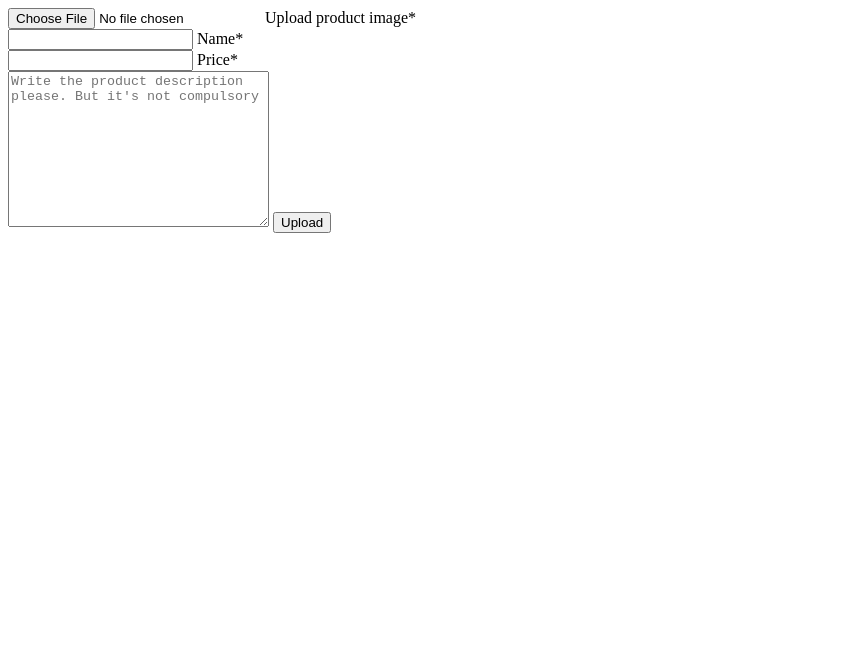
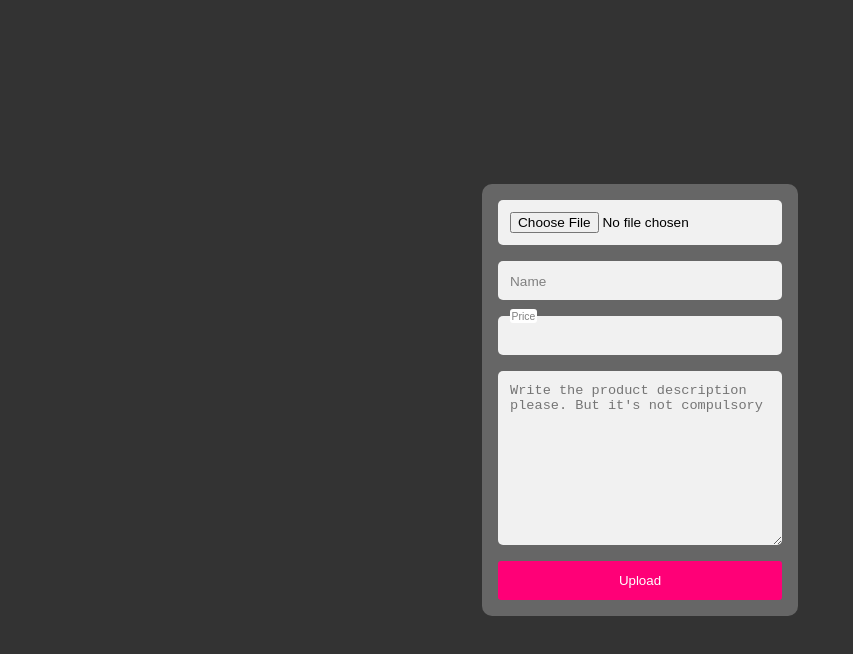
Before and after one commit to Victor-Onah/mbc_backend, a website: page view/index.html in a window 1280 px wide. Shown: the whole page, without its empty margins (0-853 px from the left). Drawn offline with Linux system fonts and the light colour scheme.

Commit message:
Updated the view and some other files

```diff
--- a/controllers/admin.js
+++ b/controllers/admin.js
@@ -1,4 +1,4 @@
-const Message = require('../models/messages');
+const Message = require('../models/message');
 const Product = require('../models/product');
 
 // Upload product
--- a/controllers/register.js
+++ b/controllers/register.js
@@ -2,7 +2,7 @@ const User = require('../models/user');
 
 const register = async (req, res, next) => {
 	try {
-		let { name, email, password } = req.body;
+		let { name, email, password, phoneNumber } = req.body;
 		let existingUser = await User.findOne({ email });
 		if (existingUser) {
 			return res.json({
@@ -14,6 +14,7 @@ const register = async (req, res, next) => {
 			name,
 			email,
 			password,
+			phoneNumber,
 		});
 		res.json({ success: true, data: { ...newUser._doc } });
 	} catch (error) {
--- a/models/messages.js
+++ b/models/message.js
@@ -8,6 +8,12 @@ const messageSchema = new mongoose.Schema({
 	},
 	content: String,
 	senderID: String,
+	phoneNumber: Number,
+	name: String,
+	dateSent: {
+		type: Date,
+		default: new Date().toUTCString(),
+	},
 });
 
 const Message = mongoose.model('Message', messageSchema);
--- a/models/user.js
+++ b/models/user.js
@@ -6,6 +6,7 @@ const userSchema = new mongoose.Schema({
 	name: String,
 	email: String,
 	password: String,
+	phoneNumber: Number,
 	cart: {
 		type: Array,
 		default: [],
--- a/routes/cart.js
+++ /dev/null
@@ -1,6 +0,0 @@
-const cart = require('../controllers/cart');
-const router = require('express').Router();
-
-router.put('/add/:userID/:productID', cart.updateCart);
-
-module.exports = router;
--- a/view/index.html
+++ b/view/index.html
@@ -6,6 +6,85 @@
 			name="viewport"
 			content="width=device-width, initial-scale=1.0" />
 		<title>Admin Dashboard</title>
+		<style>
+			* {
+				margin: 0;
+				padding: 0;
+				box-sizing: border-box;
+			}
+			body,
+			html {
+				height: 100%;
+				background-color: #333;
+				color: antiquewhite;
+				font-size: 16px;
+				font-family: Arial, Helvetica, sans-serif;
+			}
+			body {
+				display: flex;
+				align-items: center;
+				justify-content: center;
+			}
+			form {
+				width: fit-content;
+				background-color: #666;
+				padding: 1rem;
+				border-radius: 10px;
+				display: flex;
+				flex-direction: column;
+				gap: 1rem;
+			}
+			input[type='file'] {
+				color: black;
+			}
+			.field {
+				position: relative;
+			}
+			.field label {
+				position: absolute;
+				top: 50%;
+				transform: translateY(-50%);
+				background-color: inherit;
+				left: 0.75rem;
+				font-size: 0.85rem;
+				color: grey;
+				transition: 0.25s linear all;
+			}
+			textarea,
+			.field input {
+				display: block;
+				padding: 0.75rem;
+				outline: none;
+				border: none;
+				background-color: #f1f1f1;
+				border-radius: 5px;
+				width: 100%;
+				font-size: 0.85rem;
+			}
+			.field input:focus ~ label,
+			.field input:valid ~ label {
+				top: 0;
+				font-size: 0.65rem;
+				padding: 0.1rem;
+				background-color: #fff;
+				box-shadow: var(--shadow);
+				border-radius: 3px;
+			}
+			button {
+				border: none;
+				width: 100%;
+				max-width: 300px;
+				margin: auto;
+				background-color: rgb(255, 0, 119);
+				color: white !important;
+				padding: 0.75rem;
+				white-space: nowrap;
+				display: block;
+				border-radius: 3px;
+				box-shadow: var(--shadow);
+				margin: auto;
+			}
+		</style>
 	</head>
 	<body>
 		<form id="form">
@@ -16,7 +95,6 @@
 					name="image"
 					id="image"
 					required />
-				<label for="image">Upload product image*</label>
 			</div>
 			<div class="field">
 				<input
@@ -24,14 +102,14 @@
 					id="name"
 					type="text"
 					required />
-				<label for="name">Name*</label>
+				<label for="name">Name</label>
 			</div>
 			<div class="field">
 				<input
 					type="number"
 					name="price"
 					id="price" />
-				<label for="price">Price*</label>
+				<label for="price">Price</label>
 			</div>
 			<textarea
 				name="description"
@@ -39,33 +117,37 @@
 				cols="30"
 				rows="10"
 				placeholder="Write the product description please. But it's not compulsory"></textarea>
-			<button type="submit">Upload</button>
+			<button
+				id="btn"
+				type="submit">
+				Upload
+			</button>
 		</form>
 		<script>
 			let form = document.forms['form'];
 			form.addEventListener('submit', async (e) => {
 				e.preventDefault();
-				let name, image, description, price;
+				let name, image, description, price, btn;
 				name = document.getElementById('name');
 				image = document.getElementById('image');
 				description = document.getElementById('desc');
 				price = document.getElementById('price');
+				btn = document.getElementById('btn');
+				btn.setAttribute('disabled', true);
 				const form = new FormData();
 				form.append('name', name.value.trim());
 				form.append('description', description.value.trim());
 				form.append('price', price.value.trim());
 				form.append('image', image.files[0]);
-				let response = await fetch(
-					`http://localhost:8000/api/admin/product/upload`,
-					{
-						method: 'POST',
-						body: form,
-					}
-				);
+				let response = await fetch(`/api/admin/product/upload`, {
+					method: 'POST',
+					body: form,
+				});
 				let data = await response.json();
 				if (!data.success) {
 					return alert(data.message);
 				}
+				btn.removeAttribute('disabled');
 				alert('Product uploaded successfully!');
 			});
 		</script>
```
Also changed, not shown: controllers/users.js (renamed from controllers/cart.js, +21 -1 lines), index.js (+3 -5 lines), routes/users.js (added, +8 -0 lines).
